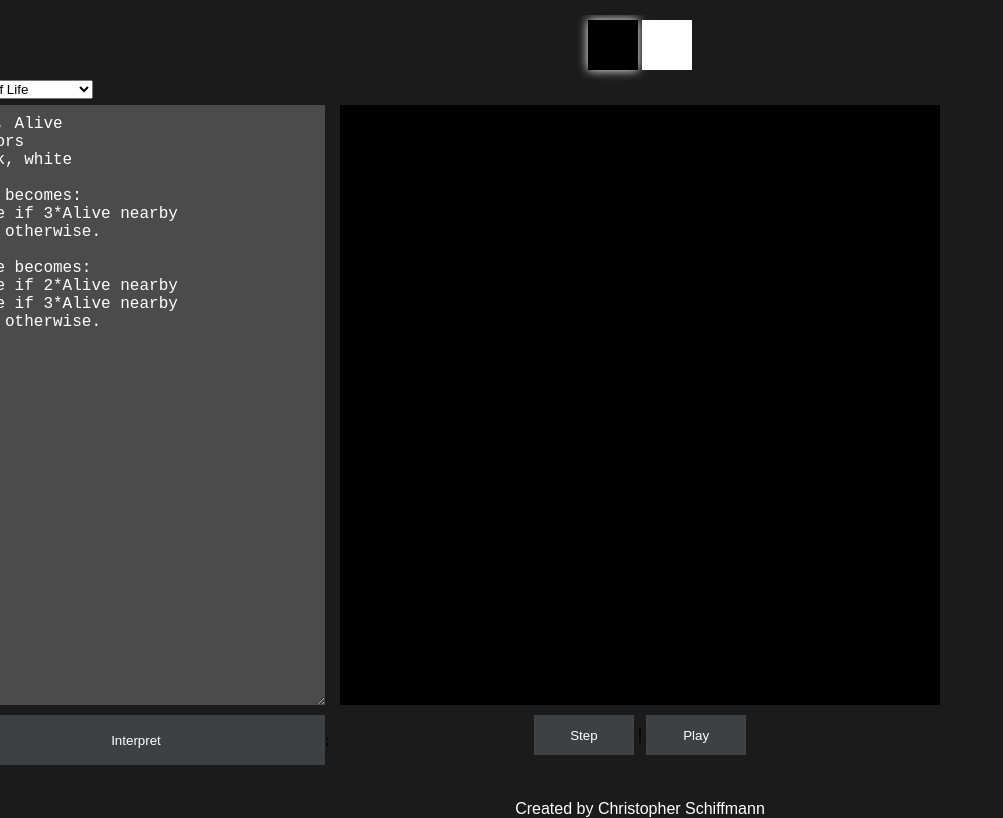
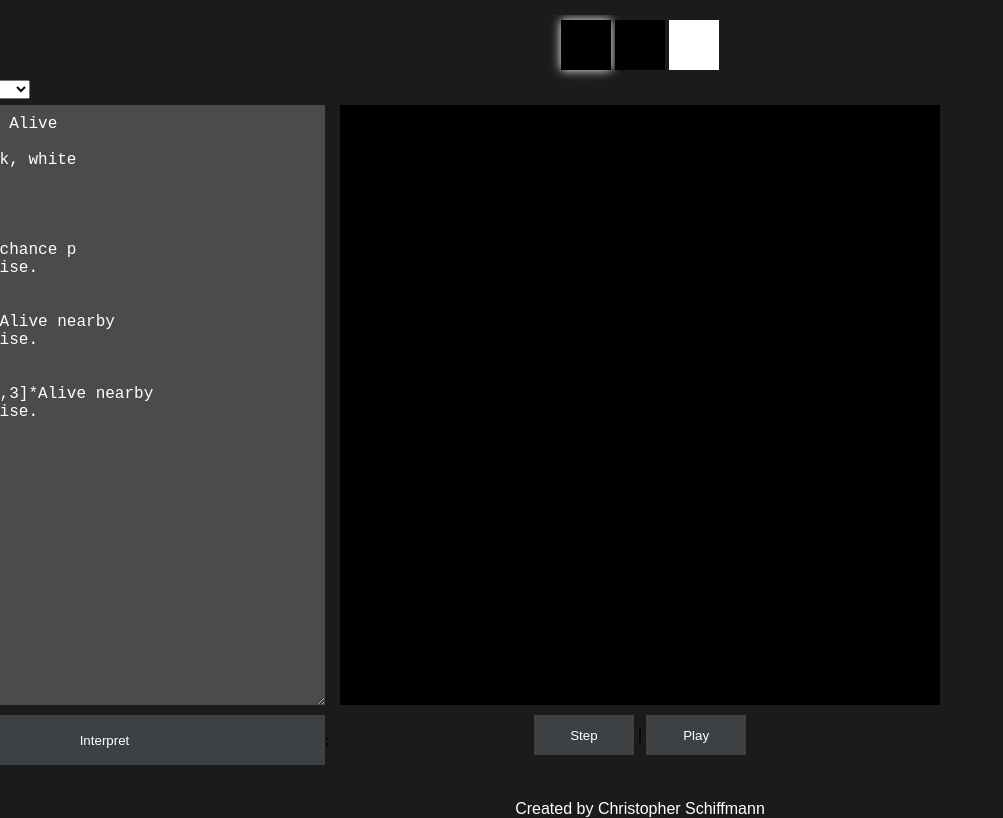
Before and after one commit to cjphs/Cellomata, a plain HTML site: page web/index.html in a window 1280 px wide. Shown: the whole page, without its empty margins (0-1003 px from the left). Drawn offline with Linux system fonts and the light colour scheme.

Commit message:
Working templates

```diff
--- a/web/ca.js
+++ b/web/ca.js
@@ -28,6 +28,9 @@ let selected_cell_state = "";
 let selected_cell_element = null;
 
 function draw() {
+    if (CA_grid == null)
+        return;
+
     for(var y = 0; y < grid_height; y++) {
         for(var x = 0; x < grid_width; x++) {
             ctx.fillStyle = state_cols[CA_grid.getCellState(x,y)];
@@ -110,7 +113,6 @@ evolveDraw = function() {
     draw();
 }
 
-updateRules(true);
 draw();
 
 
--- a/web/ca/interpreter.js
+++ b/web/ca/interpreter.js
@@ -104,7 +104,9 @@ interpretRules = function() {
                     else if (checkSyntaxPart(elements[0], SYNTAX_SIM_WRAP)) {
                         var wrap = (elements[1] === 'true');
 
-                        CA_grid.wrap = wrap;
+                        if (CA_grid != null) {
+                            CA_grid.wrap = wrap;
+                        }
                     }
 
                     if (checkSyntaxPart(elements[0], SYNTAX_SIM_COLOURS))
@@ -123,6 +125,8 @@ interpretRules = function() {
                     break;
 
                 case Modes.DEFINE_CONDITIONALS:
+                    interpreterLog("DEFINE_CONDITIONALS");
+
                     elements = line.split(" ");
 
                     console.log(elements[elements.length-1].slice(-1));
@@ -130,6 +134,7 @@ interpretRules = function() {
                     var termination = false;
 
                     if (elements[elements.length-1].slice(-1) == ".") {
+                        interpreterLog("TERMINATION " + elements[0]);
                         if (elements.length == 1)
                             elements[0] = elements[0].slice(0, -1);
 
@@ -139,6 +144,7 @@ interpretRules = function() {
                     var chance = 1;
                     if (elements.length > 1 && checkSyntaxPart(elements[1], SYNTAX_WITH)) {
                         if (checkSyntaxPart(elements[2], SYNTAX_CHANCE)) {
+                            interpreterLog("CHANCE");
                             if (elements[3] in variables)
                                 elements[3] = variables[elements[3]];
                             chance = parseFloat(elements[3]);
@@ -147,14 +153,17 @@ interpretRules = function() {
                     }
 
                     if (elements.length > 1 && elements[1] == "if") {
+                        interpreterLog("IF");
                         var done = false;
 
                         var prev_transform = null;
 
+                        console.log("help me");
+
                         while(!done) {
                             var locality = elements[2].split("*");
 
-                            console.log(locality);
+                            console.log("wtf");
 
                             let locality_state = "";
                             let locality_count = -1;
@@ -164,12 +173,16 @@ interpretRules = function() {
                             let locality_max = 9;
 
                             let r = checkValue(locality[0]);
+
+                            console.log("FFFFF");
+                            console.log(r);
+
                             locality_min = r[0];
                             locality_max = r[1];
 
                             locality_state = locality[1];
 
-                            locality_type = "nearby";
+                            locality_type = elements[3];
 
                             // if (locality.length == 1) {
                             //     locality_state = elements[2];
@@ -284,3 +297,7 @@ checkSyntaxPart = function(part, syntax_list) {
 
     return t;
 }
+
+function interpreterLog(s) {
+    console.log("INTERPRETER: " + s);
+}
--- a/web/ca/simulator.js
+++ b/web/ca/simulator.js
@@ -9,8 +9,8 @@ class Transformation {
         // State to look for in the locality check
         this.locality_check_state = locality_check_state;
 
-        this.locality_check_min = locality_check_min;
-        this.locality_check_max = locality_check_max;
+        this.locality_check_min = locality_range_min;
+        this.locality_check_max = locality_range_max;
 
         // How many cells of the locality check state should be in the neighborhood (-1 = any amount but 0)
         this.locality_count = locality_count;
--- a/web/index.html
+++ b/web/index.html
@@ -34,19 +34,7 @@
                 </div>
 
                 <div class="editor">
-                    <textarea id="rule_input_box" style="resize:vertical; height:600px">
-Dead, Alive
-@colors
-black, white
-
-Dead becomes:
-Alive if 3*Alive nearby
-Dead otherwise.
-
-Alive becomes:
-Alive if 2*Alive nearby
-Alive if 3*Alive nearby
-Dead otherwise.</textarea>
+                    <textarea id="rule_input_box" style="resize:vertical; height:600px"></textarea>
                 </div>
 
                 <div style="height:100px">
@@ -73,3 +61,5 @@ Dead otherwise.</textarea>
 </html>
 
 <script src="ca.js"></script>
+
+<script>loadPreset("life")</script>
--- a/web/presets.js
+++ b/web/presets.js
@@ -21,13 +21,12 @@ Alive if 3*Alive nearby
 Dead otherwise.
 
 Alive ->
-Alive if [2,3]*Alive
+Alive if [2,3]*Alive nearby
 Dead otherwise.
 
 @width 100
 @height 100
-@wrap true
-`);
+@wrap true`);
 
 preset_rulesets.set("rockpaperscissors",
 `Nil, Rock, Paper, Scissors
@@ -57,8 +56,7 @@ Scissors otherwise.
 
 @width 64
 @height 64
-@wrap false
-`);
+@wrap false`);
 
 function loadPreset(preset_id) {
     document.getElementById("rule_input_box").innerHTML = preset_rulesets.get(preset_id);
--- a/web/style.css
+++ b/web/style.css
@@ -38,8 +38,8 @@ button:hover {
 
 .vcontainer {
     min-width:10%;
-    max-width:60%;
-    width:60%;
+    max-width:70%;
+    width:80%;
     display: inline-block;
     vertical-align: middle;
 }
```
